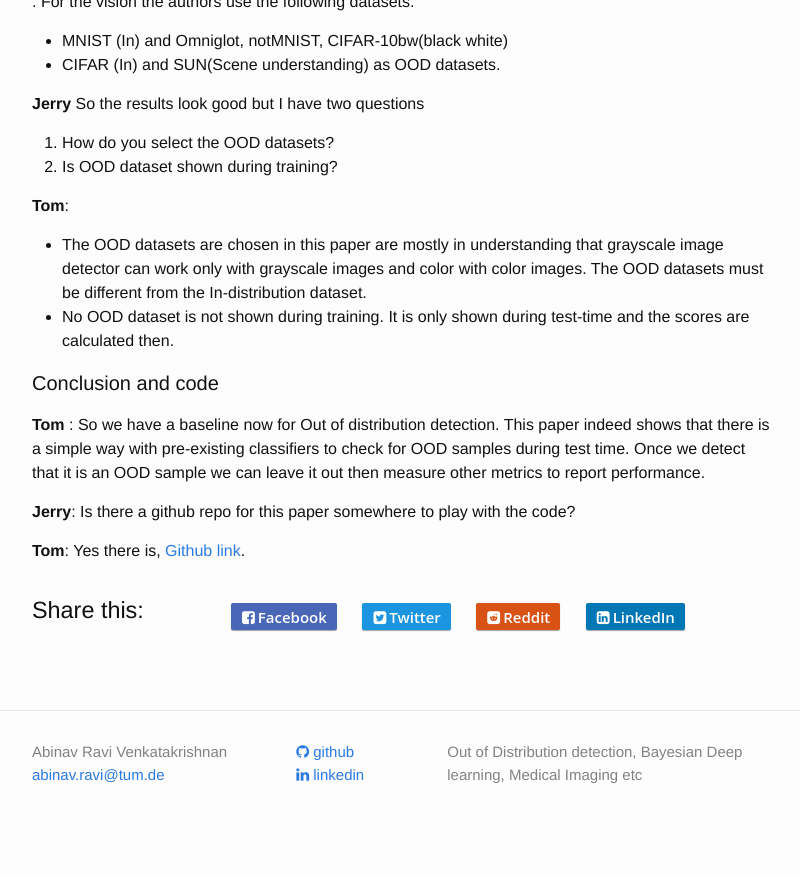
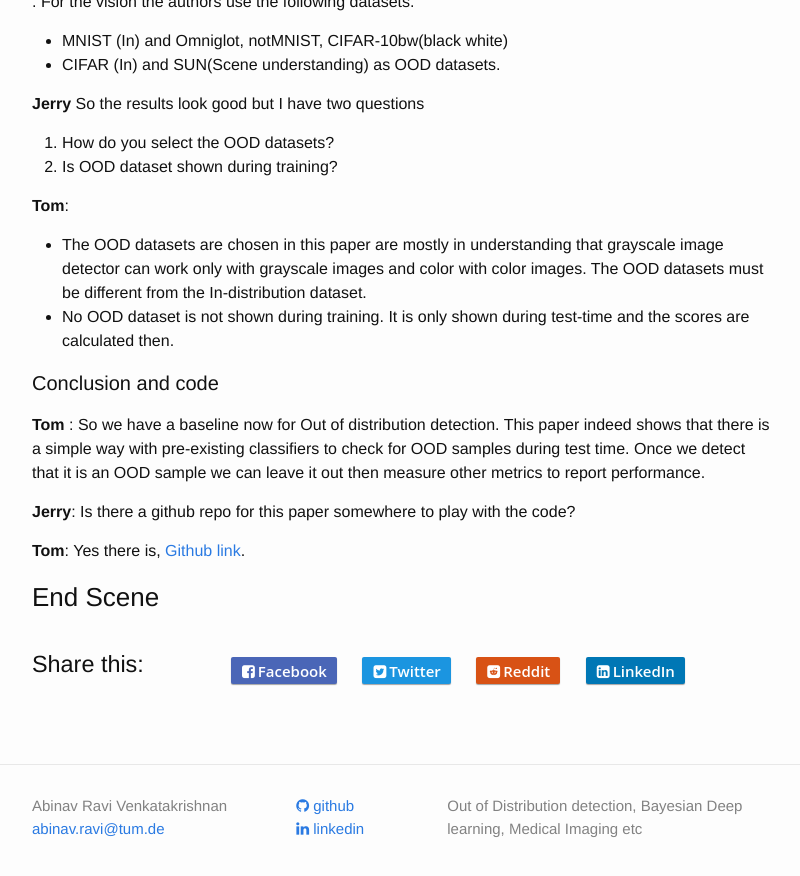
Before and after one commit to AbinavRavi/AbinavRavi.github.io, a Jekyll site: the page built from _posts/2019-12-2-Out-of-distribution-detection-baseline.markdown, in a window 1280 px wide and 900 px high, scrolled down 2548 px. Shown: the top 876 px of the window, without its empty margins (238-1038 px from the left). Built offline with Jekyll 4.4.1, drawn with Linux system fonts in a browser that asks for light colours; nearby versions of some CDN libraries; formulas are drawn with MathJax 3; comment, search, counter and statistics services are not loaded; before the commit the page ends 3394 px from its top, so only the background shows below that.

Commit message:
post on baseline done

```diff
--- a/_posts/2019-12-2-Out-of-distribution-detection-baseline.markdown
+++ b/_posts/2019-12-2-Out-of-distribution-detection-baseline.markdown
@@ -77,3 +77,5 @@ Tom and Jerry are two data scientists meeting on a meetup. They generally discus
 **Jerry**: Is there a github repo for this paper somewhere to play with the code?
 
 **Tom**: Yes there is, [Github link](<https://github.com/hendrycks/error-detection>).
+
+### End Scene
```
